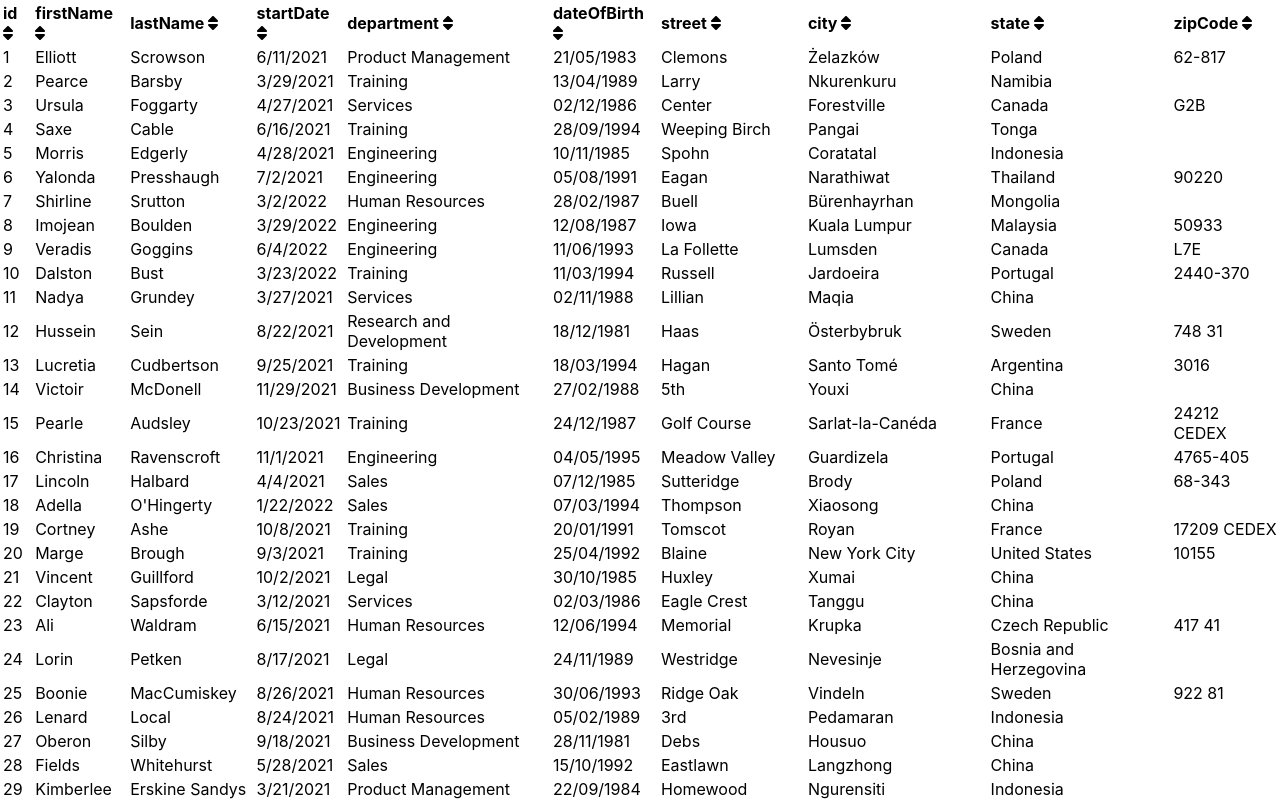
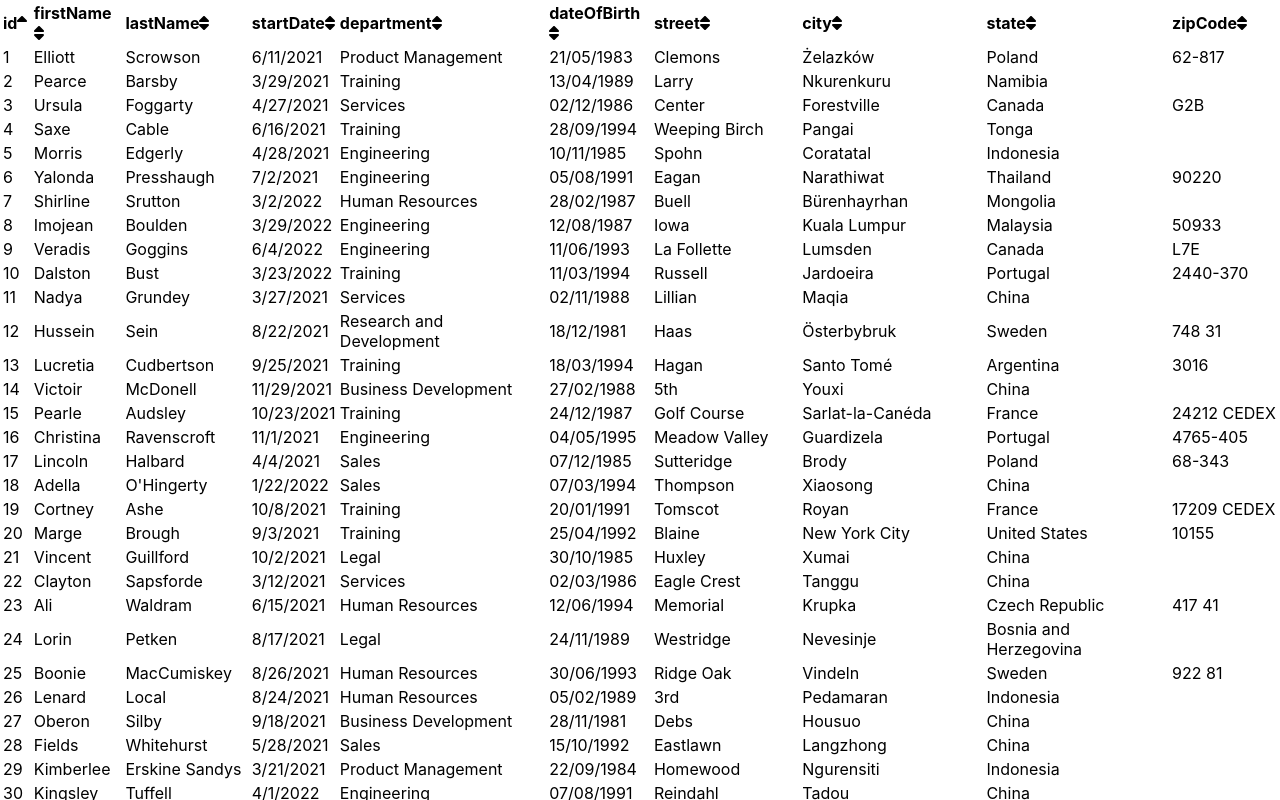
Before and after one commit to f4b4nd/f4b4nd-fabienAndria_table-plugin_25062022, a React (Create React App) app: page / in a window 1280 px wide. Both pictures are taken after a click on the element 8 px from the left and 33 px from the top of the page. Shown: the top 800 px of the page. Built offline with nearby package versions, Linux system fonts and the light colour scheme.

Commit message:
sort fully working

```diff
--- a/src/ components/HeaderRow/index.tsx
+++ b/src/ components/HeaderRow/index.tsx
@@ -2,7 +2,7 @@ import { useState, useCallback } from "react"
 import { useDispatch, useSelector } from "react-redux"
 
 import { FontAwesomeIcon } from '@fortawesome/react-fontawesome'
-import { faSort } from "@fortawesome/free-solid-svg-icons"
+import { faSort, faSortAsc, faSortDesc } from "@fortawesome/free-solid-svg-icons"
 
 import { tableSelector } from "../../store/tableSelector"
 import { sortTableAction } from "../../store/tableActions"
@@ -10,23 +10,36 @@ import { sortTableAction } from "../../store/tableActions"
 import { Container, Cell, Group } from "./style"
 
 const HeaderRow = ({rowData}: IHeaderRow) => {
+
+    const [activeColumn, setActiveColumn] = useState<string>("")
+
     return (
         <Container>
             {rowData.map((item, idx)=> (
                 <HeaderRow.Cell
                     key={idx}
                     data={item}
+                    activeColumn={activeColumn}
+                    setActiveColumn={setActiveColumn}
                 />
             ))}
         </Container>
     )
+
 }
 
-HeaderRow.Cell = ({data}: IHeaderRowCell) => {
-    return <Cell>{data} <HeaderRow.SortIcon sortByColumn={data}/></Cell>
+HeaderRow.Cell = ({data, activeColumn, setActiveColumn}: IHeaderRowCell) => {
+    return <Cell>
+        {data}
+        <HeaderRow.SortIcon
+            sortByColumn={data}
+            activeColumn={activeColumn}
+            setActiveColumn={setActiveColumn}
+        />
+    </Cell>
 }
 
-HeaderRow.SortIcon = function SortIcon ({sortByColumn}: {sortByColumn: string}) {
+HeaderRow.SortIcon = function SortIcon ({sortByColumn, activeColumn, setActiveColumn}: IHeaderRowSortIcon) {
 
     const tableStore = useSelector(tableSelector)
     const dispatch = useDispatch()
@@ -38,13 +51,16 @@ HeaderRow.SortIcon = function SortIcon ({sortByColumn}: {sortByColumn: string})
     const [isAscending, setIsAscending] = useState<boolean>(true)
 
     const handleClick = () => {
+        setActiveColumn(sortByColumn)
         setIsAscending(!isAscending)
         sortTable(tableStore, sortByColumn, isAscending)
     }
 
     return (
         <span onClick={handleClick}>
-            <FontAwesomeIcon icon={faSort} />
+            {(activeColumn !== sortByColumn || activeColumn === "") && <FontAwesomeIcon icon={faSort} />}
+            {activeColumn === sortByColumn && !isAscending && <FontAwesomeIcon icon={faSortAsc} />}
+            {activeColumn === sortByColumn && isAscending && <FontAwesomeIcon icon={faSortDesc} />}
         </span>
     )
 }
```
Also changed, not shown: src/ components/type.d.ts (+9 -1 lines).
